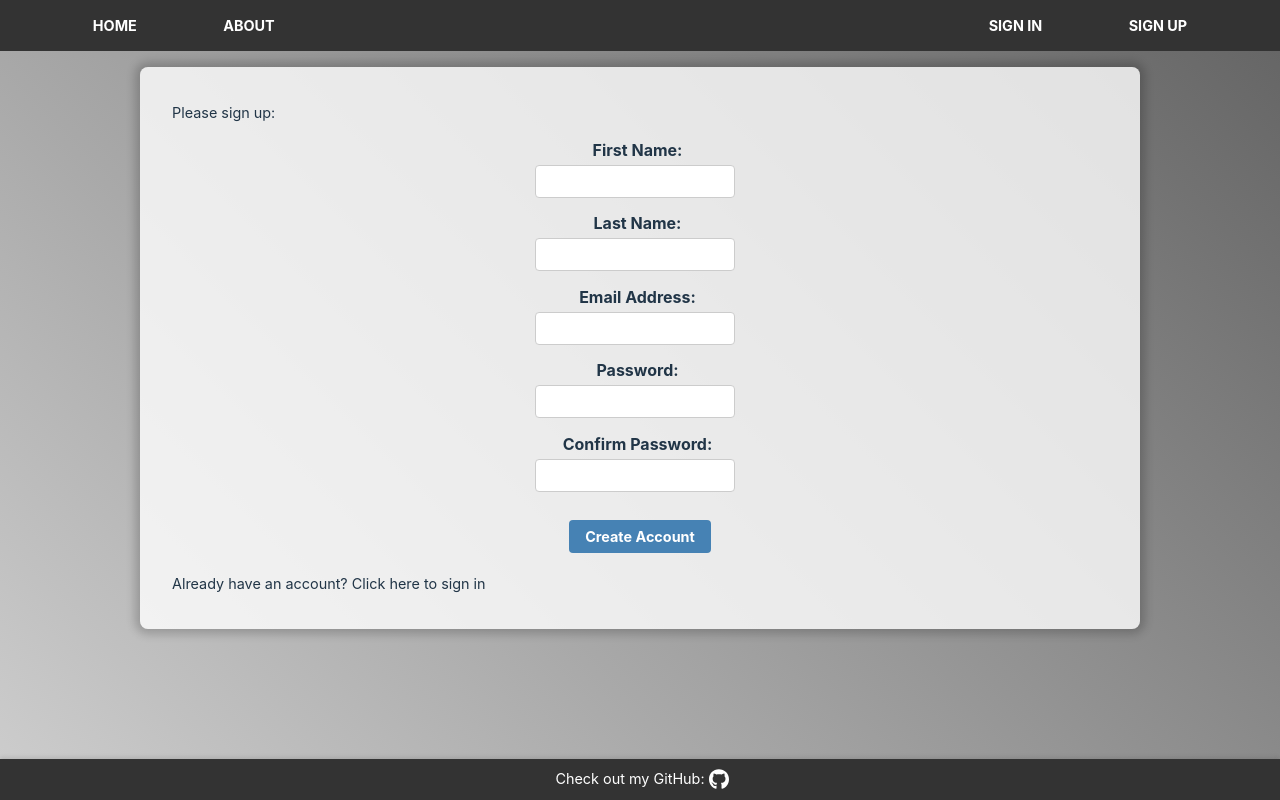
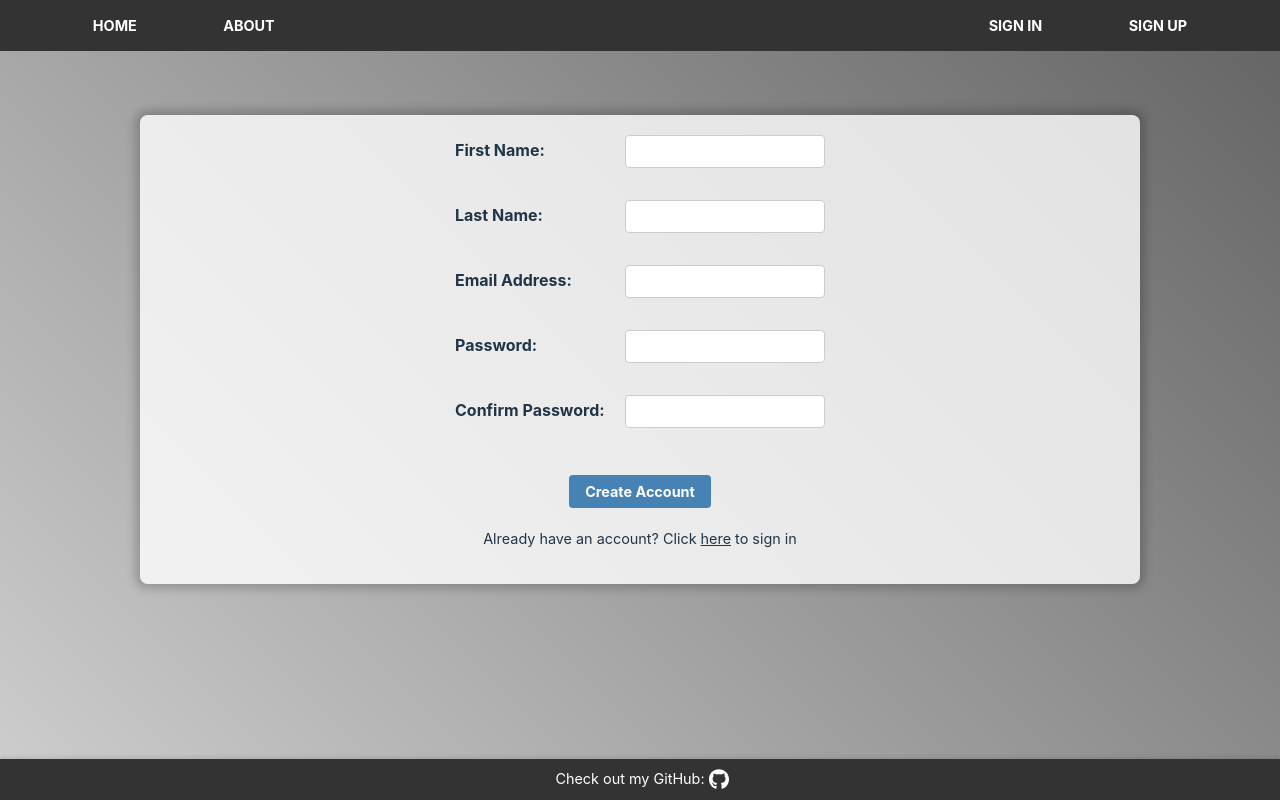
Before and after one commit to Mahyar-98/lyricsLexis-react, a React (Vite) app: page /signup in a window 1280 px wide. Built offline with nearby package versions, Linux system fonts and the light colour scheme; a web font is replaced by a local one.

Commit message:
add styling for the signin and signup pages

```diff
--- a/src/components/Home.tsx
+++ b/src/components/Home.tsx
@@ -86,9 +86,19 @@ const Home = () => {
             </p>
             <form action="#" method="GET" onSubmit={handleSearch}>
               <label htmlFor="song">Song: </label>
-              <input type="text" name="song" onChange={handleInputChange} />
+              <input
+                className="search-input"
+                type="text"
+                name="song"
+                onChange={handleInputChange}
+              />
               <label htmlFor="artist">Artist: </label>
-              <input type="text" name="artist" onChange={handleInputChange} />
+              <input
+                className="search-input"
+                type="text"
+                name="artist"
+                onChange={handleInputChange}
+              />
               <button className="form-button btn">Find lyrics</button>
             </form>
           </div>
--- a/src/components/SignIn.tsx
+++ b/src/components/SignIn.tsx
@@ -1,4 +1,3 @@
-import "../styles/signin.css";
 import { useState } from "react";
 import { Link, useNavigate, useOutletContext } from "react-router-dom";
 
@@ -90,21 +89,32 @@ const SignIn = () => {
   };
 
   return (
+    <div className="signup">
       <div className="container">
-      <p>Please sign in:</p>
         <form action="" onSubmit={handleSignIn}>
+          <div className="form-input">
             <label htmlFor="email">Email Address: </label>
             <input type="text" name="email" onChange={handleInputChange} />
             {errors.email && <small className="error">{errors.email}</small>}
+          </div>
+          <div className="form-input">
             <label htmlFor="password">Password: </label>
-        <input type="password" name="password" onChange={handleInputChange} />
-        {errors.password && <small className="error">{errors.password}</small>}
+            <input
+              type="password"
+              name="password"
+              onChange={handleInputChange}
+            />
+            {errors.password && (
+              <small className="error">{errors.password}</small>
+            )}
+          </div>
           <button className="btn">Sign In</button>
         </form>
         <p>
           Don't have an account? Click <Link to="/signup">here</Link> to sign up
         </p>
       </div>
+    </div>
   );
 };
 
--- a/src/components/SignUp.tsx
+++ b/src/components/SignUp.tsx
@@ -62,7 +62,7 @@ const SignUp = () => {
       newErrors.password = "Password is required";
       isValid = false;
     } else if (signUpData.password.length < 6) {
-      newErrors.password = "Password should be minimum 6 characters long";
+      newErrors.password = "Should have min 6 characters";
       isValid = false;
     }
 
@@ -106,28 +106,40 @@ const SignUp = () => {
   };
 
   return (
-    <div className="sign-in">
+    <div className="signup">
       <div className="container">
-        <p>Please sign up:</p>
         <form action="" onSubmit={handleSignUp}>
+          <div className="form-input">
             <label htmlFor="first_name">First Name: </label>
             <input type="text" name="first_name" onChange={handleInputChange} />
             {errors.first_name && (
               <small className="error">{errors.first_name}</small>
             )}
+          </div>
+          <div className="form-input">
             <label htmlFor="last_name">Last Name: </label>
             <input type="text" name="last_name" onChange={handleInputChange} />
             {errors.last_name && (
               <small className="error">{errors.last_name}</small>
             )}
+          </div>
+          <div className="form-input">
             <label htmlFor="email">Email Address: </label>
             <input type="text" name="email" onChange={handleInputChange} />
             {errors.email && <small className="error">{errors.email}</small>}
+          </div>
+          <div className="form-input">
             <label htmlFor="password">Password: </label>
-          <input type="password" name="password" onChange={handleInputChange} />
+            <input
+              type="password"
+              name="password"
+              onChange={handleInputChange}
+            />
             {errors.password && (
               <small className="error">{errors.password}</small>
             )}
+          </div>
+          <div className="form-input">
             <label htmlFor="confirm_password">Confirm Password: </label>
             <input
               type="password"
@@ -137,6 +149,7 @@ const SignUp = () => {
             {errors.confirm_password && (
               <small className="error">{errors.confirm_password}</small>
             )}
+          </div>
           <button className="btn">Create Account</button>
         </form>
         <p>
--- a/src/index.css
+++ b/src/index.css
@@ -150,7 +150,6 @@ label {
 input {
   padding: 8px;
   margin-right: 10px;
-  margin-bottom: 1em;
   border: 1px solid #ccc;
   border-radius: 4px;
   width: 200px;
--- a/src/styles/home.css
+++ b/src/styles/home.css
@@ -14,6 +14,10 @@ p.home_description {
   margin-top: 4em;
   margin-bottom: 2em;
   text-align: center;
+}
+
+.search-input {
+  margin-bottom: 1em;
 }
 
 button.btn {
--- a/src/styles/signup.css
+++ b/src/styles/signup.css
@@ -0,0 +1,42 @@
+.signup {
+  margin-top: 3em;
+}
+
+.signup p {
+  text-align: center;
+}
+
+.signup p > a {
+  text-decoration: underline;
+}
+.signup p > a:hover {
+  opacity: 0.8;
+}
+
+.form-input {
+  max-width: 370px;
+  display: flex;
+  flex-direction: column;
+  margin-bottom: 1em;
+}
+
+@media (min-width: 750px) {
+  .form-input {
+    flex-direction: row;
+    width: 100%;
+    justify-content: space-between;
+    align-items: center;
+    position: relative;
+    margin-bottom: 2em;
+  }
+
+  .form-input > input {
+    margin: 0;
+  }
+
+  .error {
+    position: absolute;
+    bottom: -50%;
+    left: 47%;
+  }
+}
```
Also changed, not shown: src/styles/signin.css (deleted). Lines whose indentation alone changed are shown as unchanged.
